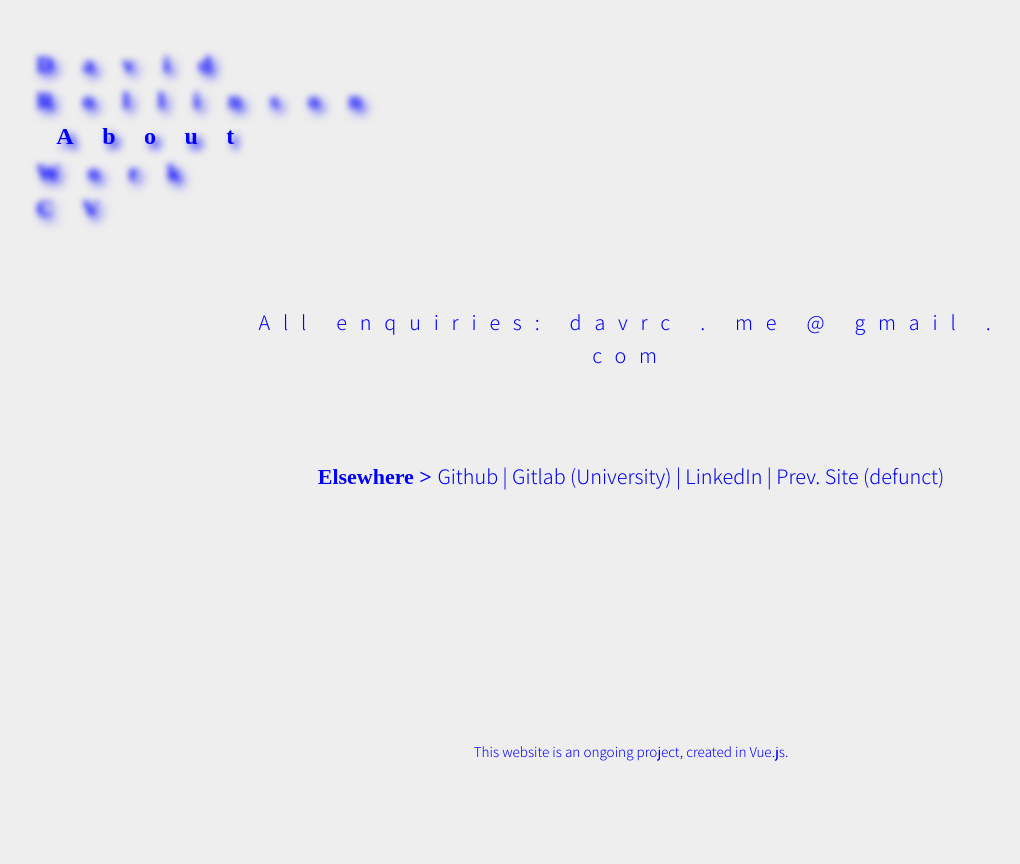
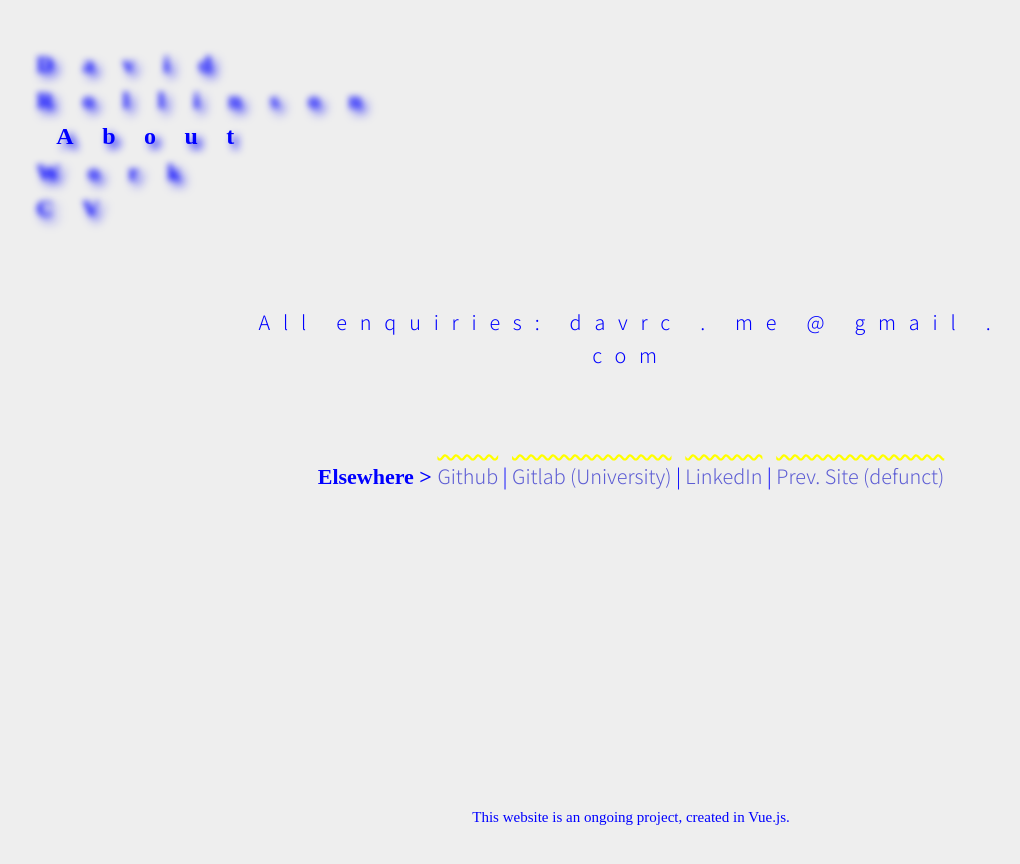
Before and after one commit to david-rollinson/Portfolio-Website, a Vue app in the folder portfolio/: page /about in a window 1280 px wide. Shown: the top 864 px of the page, without its empty margins (9-1029 px from the left). Before the commit the page ends 822 px from the top, so only its background shows below. Built offline with nearby package versions, Linux system fonts and the light colour scheme; a web font is replaced by a local one.

Commit message:
fixed styling discrepancies by moving css into global scope

```diff
--- a/portfolio/src/assets/main.css
+++ b/portfolio/src/assets/main.css
@@ -33,6 +33,11 @@ nav > * {
   text-decoration: none;
   height: fit-content;
   text-shadow: 5px 5px 8px;
+}
+
+a {
+  text-decoration: wavy overline yellow;
+  color: rgb(92, 92, 212);
 }
 
 nav a {
--- a/portfolio/src/views/About.vue
+++ b/portfolio/src/views/About.vue
@@ -4,7 +4,7 @@
   </header>
 
   <body>
-    <div class="about_text">
+    <div class="about_text" style="height: 50vh;">
     <h3>
     <span style="letter-spacing: 1vw; text-align: center;">All enquiries:  davrc . me @ gmail . com</span>
     <p></p>
@@ -13,18 +13,20 @@
     <a href="https://github.com/david-rollinson" target="_blank" rel="noreferrer noopener">Github</a> | <a href="https://gitlab.doc.gold.ac.uk/droll002" target="_blank" rel="noreferrer noopener">Gitlab (University)</a> |
     <a href="https://linkedin.com/in/rollinson-david" target="_blank" rel="noreferrer noopener">LinkedIn</a> |
     <a href="https://droll002.notion.site/David-Rollinson-Compiled-Info-077934589fbe40f79015748231abe307" target="_blank" rel="noreferrer noopener">Prev. Site (defunct)</a>
-    <br>
-    <span style="position: relative; top: 30vh; margin: 0; left: 0; right: 0; overflow: visible; font-size: 15px;">This website is an ongoing project, created in Vue.js.</span>
   </h3>
+  </div>
+  <div class="footer">
+  <p>This website is an ongoing project, created in Vue.js.</p>
   </div>
   </body>
 </template>
 
 <style scoped>
 
-a {
-  text-decoration: none;
+.footer {
+  display: block; position: relative; bottom: 100px; overflow: visible; font-size: 15px; text-align: center;
 }
+
 /*set  media rule*/
 @media (max-width: 900px) { /* sets the min width of these particular style attributes */
 
--- a/portfolio/src/views/DisplayDest.vue
+++ b/portfolio/src/views/DisplayDest.vue
@@ -45,9 +45,9 @@ export default {
         async markdownToHtml(_id){
         if(sourceData.projects[_id-1].template != "") { //check if there is data to load.
             let newContent = await fetch(sourceData.projects[_id-1].template).then( response => response.text() ).then(r => marked.parse(r));
-            console.log(sourceData.projects[_id-1].template);
-            console.log(newContent); //check if promise fulfilled.
-            this.dataToParse = newContent;
+            // console.log(sourceData.projects[_id-1].template); //check article selection.
+            // console.log(newContent); //check if promise fulfilled.
+            this.dataToParse = DOMPurify.sanitize(newContent);
         }
         }
     }
--- a/portfolio/src/views/Home.vue
+++ b/portfolio/src/views/Home.vue
@@ -5,8 +5,8 @@
   <body>
     <div class="intro_text">
     <h3>
-      <p><span style="font-weight: 600; font-size: medium;" >† Please note that this website is currently undergoing construction and content is still being updated. For full details, see <a href="https://droll002.notion.site/droll002/David-Rollinson-Compiled-Info-077934589fbe40f79015748231abe307" target="_blank" rel="noreferrer noopener">my previous site.</a></span></p>
-      <span style="font-weight: 600;" >David Rollinson</span> is a creative technologist who vitalises spaces and materials with interactive technologies. At the centre of their work in experiential environment design and development are computational systems used to investigate phenomenology and social valuation. Their creative skills readily to hand include experience design, 2D/3D graphical programming, CGI design and animation, custom electronics and creative ML. They recently combined these into a hypermedia installation exhibited at Bargehouse Gallery, Southbank. <p><span style ="font-weight: 600;" >Currently</span> they are a resident creative technologist at The Beams - Centre for New Culture, where they also assisted in the development of 'Cyclops Retina, Light Barrier 2.4' by Kimchi and Chips with Rosa Menkman.</p></h3>
+      <!--<p><span style="font-weight: 600; font-size: medium;" >† Please note that this website is currently undergoing construction and content is still being updated. For full details, see <a href="https://droll002.notion.site/droll002/David-Rollinson-Compiled-Info-077934589fbe40f79015748231abe307" target="_blank" rel="noreferrer noopener">my previous site.</a></span></p>-->
+      <span style="font-weight: 600;" >David Rollinson</span> is a creative technologist who vitalises spaces and materials with interactive technologies. At the centre of their work in experiential environment design and development are computational systems used to investigate phenomenology and social valuation. Their creative skills readily to hand include experience design, 2D/3D graphical programming, CGI design and animation, custom electronics and creative ML. Last year they combined these into a hypermedia installation exhibited at Bargehouse Gallery, Southbank. <p><span style ="font-weight: 600;" >Recently,</span> they were a resident creative technologist at <a href="https://thebeamslondon.com/thin-air/" target="_blank" rel="noreferrer noopener">Thin Air</a>, where they also assisted in the development of 'Cyclops Retina, Light Barrier 2.4' by Kimchi and Chips with Rosa Menkman.</p></h3>
     </div>
   </body>
 </template>
```
